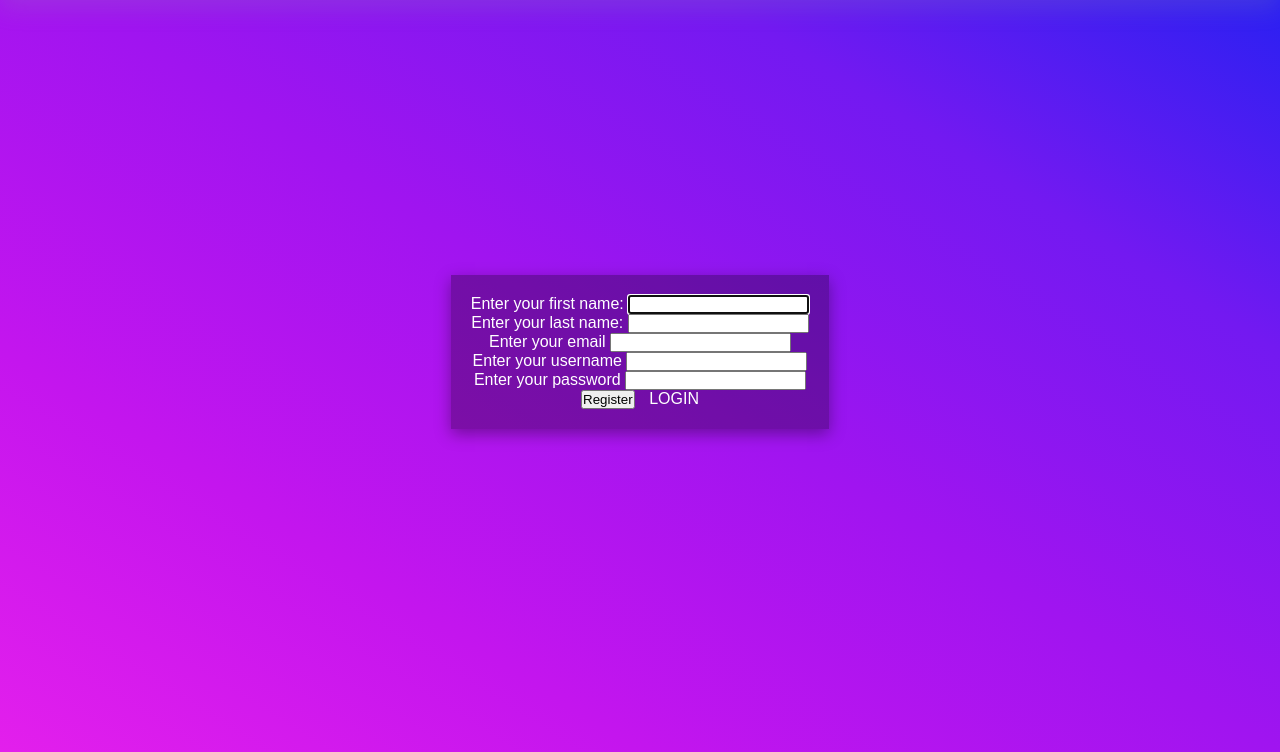
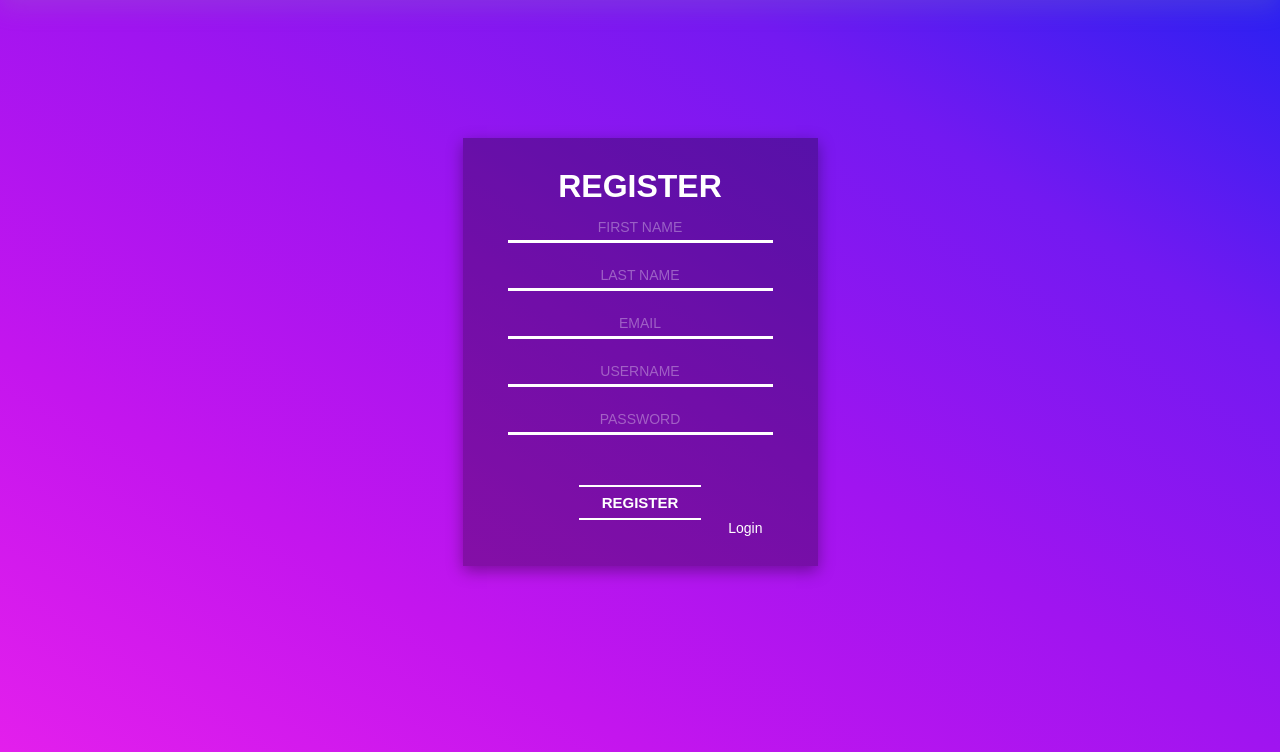
Before and after one commit to jkeresman/Homework-19.1, a Flask app: page /register in a window 1280 px wide. Shown: the part 48-800 px from the top of the page. Run offline with Flask 2, Linux system fonts and the light colour scheme.

Commit message:
more css

```diff
--- a/functions.py
+++ b/functions.py
@@ -1,7 +1,7 @@
 from user import User, db
 
 
-def check_if_user_is_logged_in(session_token: str) -> User:
+def get_user_by_session_token(session_token: str) -> User:
     user = None
     if session_token:
         user = db.query(User).filter_by(session_token=session_token).first()
--- a/main.py
+++ b/main.py
@@ -1,6 +1,6 @@
 from flask import Flask, render_template, request, make_response, redirect, url_for
 from user import User, db
-from functions import check_if_user_is_logged_in
+from functions import get_user_by_session_token
 import constants
 import random
 import hashlib
@@ -15,7 +15,8 @@ def index():
 
     session_token = request.cookies.get("session_token")
 
-    user = check_if_user_is_logged_in(session_token=session_token)
+    user = get_user_by_session_token(session_token=session_token)
+
     if user is not None:
         return render_template("game.html", user=user)
 
@@ -32,8 +33,9 @@ def register():
         last_name = request.form.get("last-name")
         username = request.form.get("username")
         password = request.form.get("password")
+        email = request.form.get("email")
+
         hashed_password = hashlib.sha256(password.encode()).hexdigest()
-        email = request.form.get("email")
         session_token = str(uuid.uuid4())
 
         secret_number = random.randint(constants.RANDOM_LOW_LIMIT, constants.RANDOM_HIGH_LIMIT)
@@ -57,22 +59,28 @@ def register():
 @app.route("/login", methods=["POST", "GET"])
 def login():
 
-    incorrect_password = False
-    response = make_response(render_template("login.html", incorrect_password=incorrect_password))
+    response = make_response(render_template("login.html"))
 
     if request.method == "POST":
         username = request.form.get("username")
         password = request.form.get("password")
 
         user = db.query(User).filter_by(username=username).first()
-        hashed_password = hashlib.sha256(password.encode()).hexdigest()
 
-        if user.password == hashed_password:
-            response = make_response(render_template("game.html", user=user))
-            response.set_cookie("session_token", user.session_token, httponly=True, samesite="Strict")
-        elif user.password != hashed_password:
-            incorrect_password = True
-            response = make_response(render_template("login.html", incorrect_password=incorrect_password))
+        if user is None:
+            incorrect_username = True
+            response = make_response(render_template("login.html", incorrect_username=incorrect_username))
+
+        else:
+            hashed_password = hashlib.sha256(password.encode()).hexdigest()
+
+            if user.password == hashed_password:
+                response = make_response(render_template("game.html", user=user))
+                response.set_cookie("session_token", user.session_token, httponly=True, samesite="Strict")
+
+            elif user.password != hashed_password:
+                incorrect_password = True
+                response = make_response(render_template("login.html", incorrect_password=incorrect_password))
 
     return response
 
@@ -95,7 +103,8 @@ def secret_number_handler():
     guess_is_correct = False
 
     session_token = request.cookies.get("session_token")
-    user = check_if_user_is_logged_in(session_token=session_token)
+
+    user = get_user_by_session_token(session_token=session_token)
 
     user_guess = int(request.form.get("user-guess"))
 
@@ -118,7 +127,7 @@ def secret_number_handler():
 def profile_handler():
 
     session_token = request.cookies.get("session_token")
-    user = check_if_user_is_logged_in(session_token=session_token)
+    user = get_user_by_session_token(session_token=session_token)
 
     return render_template("profile.html", user=user)
 
--- a/static/base.css
+++ b/static/base.css
@@ -25,18 +25,13 @@ nav{
     box-shadow: rgba(149, 157, 165, 0.2) 0 8px 24px;
 }
 
-a{
+nav a{
     margin-left: 10px;
     text-decoration: none;
     text-transform: uppercase;
     color: #fff;
     transition: 0.3s ease all;
 }
-
-a:hover{
-    text-decoration: underline;
-}
-
 
 h1{
     text-transform: uppercase;
@@ -45,11 +40,81 @@ h1{
 .container{
     background-color: rgba(0, 0, 0, 0.3);
     box-shadow: rgba(0, 0, 0, 0.35) 0 5px 15px;
-    padding: 20px;
+    padding: 30px 45px;
+
+    display: flex;
+    flex-direction: column;
+    align-items: center;
 }
+
 
 form{
     display: flex;
     flex-direction: column;
     align-items: center;
+    width: 100%;
 }
+
+input{
+    outline: none;
+    border: none;
+    padding: 5px 44px;
+    width: 100%;
+    background-color: transparent;
+    border-bottom: 3px solid #ffffff;
+    color: #fff;
+    text-align: center;
+}
+
+input::-webkit-input-placeholder{
+    text-transform: uppercase;
+    color: rgba(255, 255, 255, 0.34);
+    font-size: 14px;
+}
+
+form h1{
+    margin: 8px 0;
+}
+
+
+form div{
+    margin: 10px 0;
+}
+
+form label{
+    font-size: 18px;
+}
+
+.button{
+    margin-top: 20px;
+    border: none;
+    border-bottom: 2px solid #fff;
+    border-top: 2px solid #fff;
+    padding: 7px 23px;
+    outline: none;
+    color: #fff;
+    font-size: 15px;
+    text-transform: uppercase;
+    font-weight: bold;
+    background-color: transparent;
+}
+
+.button:hover{
+    cursor: pointer;
+}
+
+.link{
+    align-self: flex-end;
+    margin-right: 10px;
+    font-size: 14px;
+    color: #fff;
+    text-decoration: none;
+}
+
+.link:hover{
+    text-decoration: underline;
+}
+
+.guess p{
+    margin-top: 12px;
+}
--- a/templates/register.html
+++ b/templates/register.html
@@ -4,32 +4,41 @@
 
 {% block content %}
 
-    <div class="container">
+    <div class="container register">
+
+        <h1>Register</h1>
+
         <form action="/register" method="post">
+
+
             <div class="first_name">
-                <label for="first-name">Enter your first name: </label>
-                <input type="text" id="first-name" name="first-name" autofocus>
+                <label for="first-name"></label>
+                <input type="text" id="first-name" name="first-name" placeholder="first name" autofocus>
             </div>
             <div class="last_name">
-                <label for="last-name">Enter your last name: </label>
-                <input type="text" id="last-name" name="last-name">
+                <label for="last-name"></label>
+                <input type="text" id="last-name" name="last-name" placeholder="last name">
             </div>
             <div class="email">
-                <label for="email">Enter your email</label>
-                <input type="email" id="email" name="email">
+                <label for="email"></label>
+                <input type="email" id="email" name="email" placeholder="email">
             </div>
             <div class="username">
-                <label for="username">Enter your username</label>
-                <input type="text" id="username" name="username">
+                <label for="username"></label>
+                <input type="text" id="username" name="username" placeholder="username">
             </div>
             <div class="password">
-                <label for="password">Enter your password</label>
-                <input type="password" id="password" name="password">
+                <label for="password"></label>
+                <input type="password" id="password" name="password" placeholder="password">
             </div>
-            <div class="register-login-option">
-                <button type="submit">Register</button>
-                <a href="/login">Login</a>
+            <div class="register-button">
+                <span class="before"></span>
+                <span class="after"></span>
             </div>
+
+            <button class="button" type="submit">Register</button>
+            <a class="link" href="/login">Login</a>
+
         </form>
     </div>
 
```
Also changed, not shown: templates/game.html (+3 -5 lines), templates/guess.html (+5 -5 lines), templates/login.html (+9 -6 lines), templates/profile.html (+3 -4 lines).
